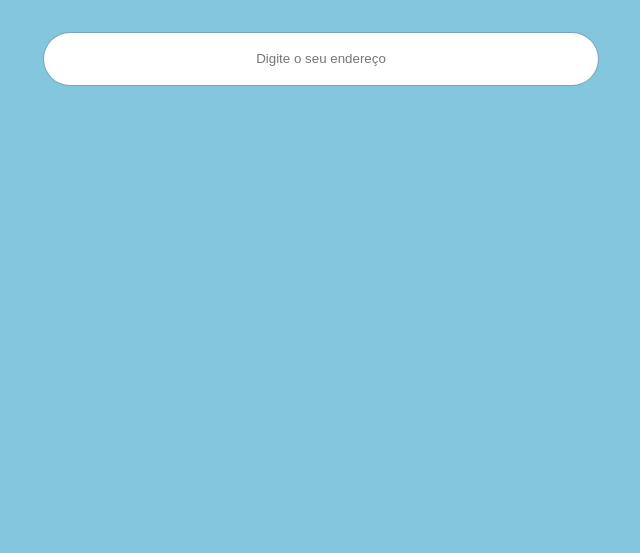
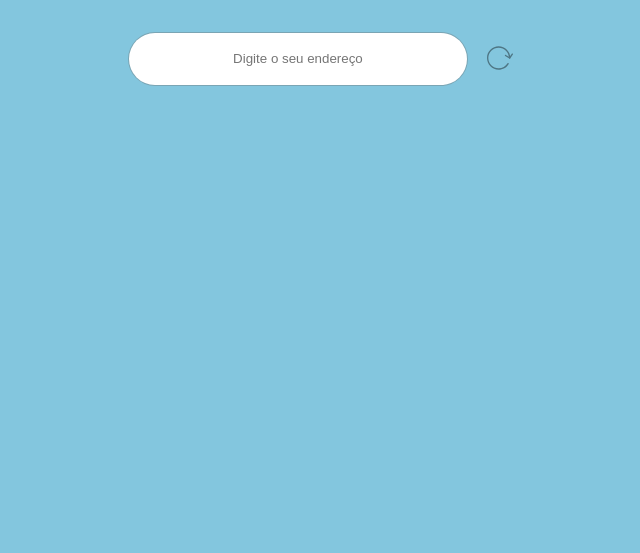
Before and after one commit to joaopedrosgs/smol, a plain HTML site: page static/index.html in a window 1280 px wide. Shown: the part 247-800 px from the top of the page, without its empty margins (319-959 px from the left). Drawn offline with Linux system fonts and the light colour scheme; a web font is replaced by a local one.

Commit message:
botão de reload adicionado

```diff
--- a/static/index.html
+++ b/static/index.html
@@ -1,6 +1,7 @@
 <!DOCTYPE html>
 <html lang="en">
     <head>
+
         <meta charset="UTF-8">
         <title>Smol</title>
         <link href="style/reset.css" rel="stylesheet" type="text/css">
@@ -9,8 +10,11 @@
 
     </head>
         <body>
-            <h1>Smol</h1>
+            <h1>Smol</h1><div id="container">
             <input type="text" id="link" placeholder="Digite o seu endereço" onkeypress="return getNewID(event)"> </input>
+                <div id="reload_button"  onclick="refreshInput()"></div>
+
+            </div>
         </body>
 
 </html>
--- a/static/style/main.js
+++ b/static/style/main.js
@@ -14,3 +14,9 @@ function getNewID(e) {
         }
     }
 }
+
+function refreshInput() {
+    var link_input = document.getElementById("link");
+    link_input.value = "";
+    link_input.disabled = false;
+}
--- a/static/style/style.css
+++ b/static/style/style.css
@@ -1,10 +1,23 @@
 @import url('https://fonts.googleapis.com/css?family=Satisfy');
+@import url(http://weloveiconfonts.com/api/?family=entypo);
+
+/* entypo */
+[class*="entypo-"]:before {
+    font-family: 'entypo', sans-serif;
+}
 
 body {
     background-color: #83c6de;
     background-size: cover;
     text-align: center;
 }
+#container {
+    display: flex;
+    flex-direction: row;
+    width: 30%;
+    margin: 0 auto;
+}
+
 
 h1 {
     font-family: 'Satisfy', cursive;
@@ -19,11 +32,29 @@ h1 {
 input {
     line-height: 50px;
     height: 50px;
-    width: 550px;
+    width: 100%;
     border-radius: 150px;
     border: none;
-    margin: 0 auto;
+
     resize: none;
     text-align: center;
     box-shadow: 0px 0px 0px 1px rgba(107, 107, 107, 0.36);
 }
+input:disabled {
+    background: white;
+}
+
+#reload_button {
+    background: url("loading.svg") center no-repeat;
+    width: 30px;
+    margin-left: 20px;
+    opacity: 0.4;
+    height: 50px;
+    transition: opacity 200ms linear;
+    cursor: pointer;
+
+
+}
+#reload_button:hover {
+    opacity: 1;
+}
```
Also changed, not shown: static/style/loading.svg (added), 1 other file.
